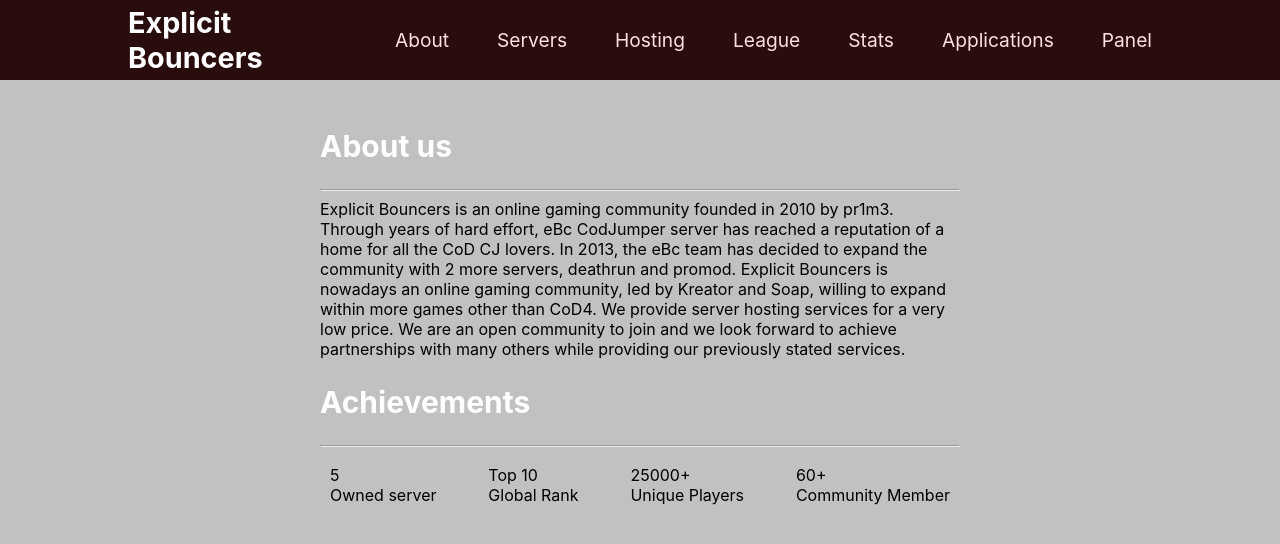
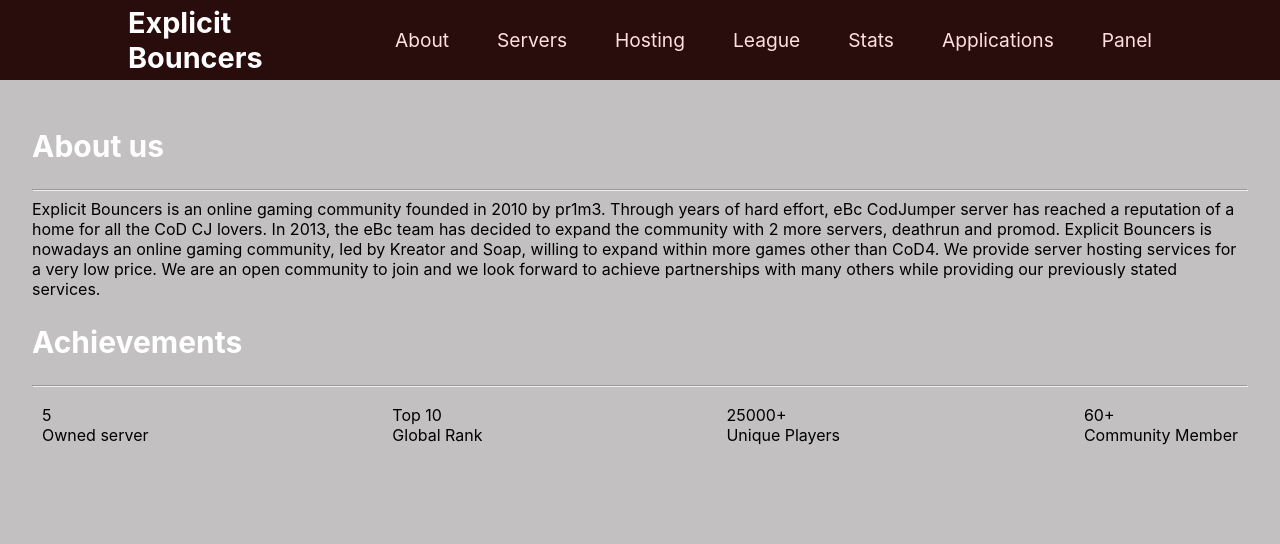
Before and after one commit to kristiandz/ebc-website, a React (Create React App) app: page / in a window 1280 px wide. Shown: the top 544 px of the page. Built offline with nearby package versions, Linux system fonts and the light colour scheme.

Commit message:
CSS Global width limit

```diff
--- a/src/components/layout/Layout.module.css
+++ b/src/components/layout/Layout.module.css
@@ -1,5 +1,5 @@
 .main {
   margin: 3rem auto;
-  width: 90%;
-  max-width: 40rem;
+  width: 100%;
+  max-width: 95%;
 }
```
